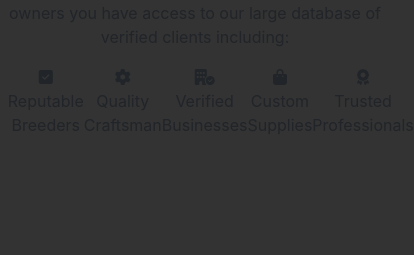
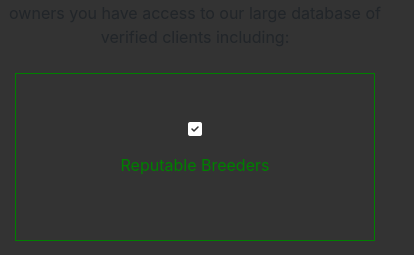
Before and after one commit to Audrey-Nichole-Willis/onlyfangs, a React (Create React App) app: page / in a window 390 px wide. Shown: the part 585-840 px from the top of the page, 414 px wide, since content can reach past the window. Built offline with nearby package versions, Linux system fonts and the light colour scheme.

Commit message:
styled the services bar for mobile, a flex column where the service items take up 100% of the element

```diff
--- a/src/Components/WhatWeOffer/WhatWeOffer.js
+++ b/src/Components/WhatWeOffer/WhatWeOffer.js
@@ -1,4 +1,5 @@
 import React from "react";
+import "./what-we-offer.css";
 
 function WhatWeOffer() {
   return (
@@ -7,25 +8,25 @@ function WhatWeOffer() {
         WIth this services and help site for exotic pet owners you have access
         to our large database of verified clients including:
       </p>
-      <div className="services-box d-flex justify-content-between align-items-center">
-        <div className="service">
-          <i className="fa-solid fa-square-check"></i>
+      <div className="services-box d-flex justify-content-between align-items-center flex-column">
+        <div className="service w-100 mb-3 d-flex flex-column justify-content-center  align-items-center">
+          <i className="fa-solid fa-square-check mb-3"></i>
           <p>Reputable Breeders</p>
         </div>
-        <div className="service">
-          <i className="fa-solid fa-gear"></i>
+        <div className="service w-100 mb-3 d-flex flex-column justify-content-center align-items-center">
+          <i className="fa-solid fa-gear mb-3"></i>
           <p>Quality Craftsman</p>
         </div>
-        <div className="service">
-          <i className="fa-solid fa-building-circle-check"></i>
+        <div className="service w-100 mb-3 d-flex flex-column justify-content-center align-items-center ">
+          <i className="fa-solid fa-building-circle-check mb-3"></i>
           <p>Verified Businesses</p>
         </div>
-        <div className="service">
-          <i className="fa-solid fa-bag-shopping"></i>
+        <div className="service w-100 mb-3 d-flex flex-column justify-content-center align-items-center">
+          <i className="fa-solid fa-bag-shopping mb-3"></i>
           <p>Custom Supplies</p>
         </div>
-        <div className="service">
-          <i className="fa-solid fa-award"></i>
+        <div className="service w-100 mb-3 d-flex flex-column justify-content-center align-items-center">
+          <i className="fa-solid fa-award mb-3"></i>
           <p>Trusted Professionals</p>
         </div>
       </div>
--- /dev/null
+++ b/src/Components/WhatWeOffer/what-we-offer.css
@@ -0,0 +1,13 @@
+.services-box{
+    padding:2%;
+}
+.service{
+    border:1px solid green;
+    height:20vh;
+}
+.service p{
+    color:green;
+}
+.service i{
+    color:white;
+}
```
